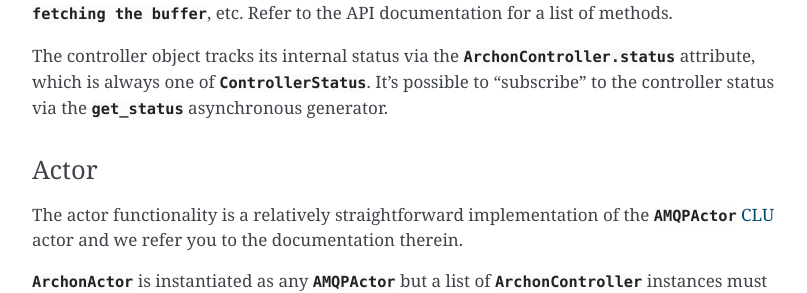
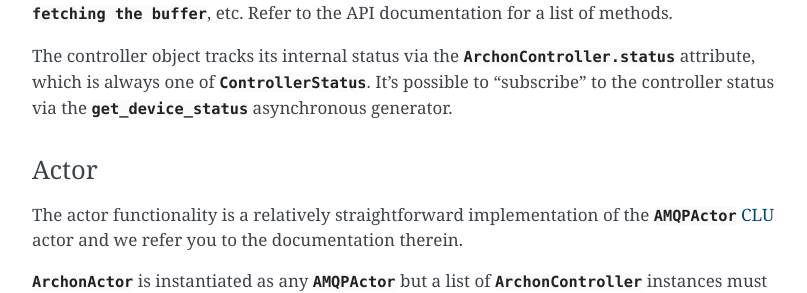
Before and after one commit to sdss/archon, a Sphinx documentation site: the page built from docs/sphinx/index.rst, in a window 1280 px wide and 900 px high, scrolled down 814 px. Shown: the part 160-453 px from the top of the window, without its empty margins (346-1153 px from the left). Built offline with Sphinx 7.4.7, drawn with Linux system fonts in a browser that asks for light colours; the version number is read from the project's files by our own code.

Commit message:
Fix some references in docs

```diff
--- a/docs/sphinx/index.rst
+++ b/docs/sphinx/index.rst
@@ -33,9 +33,9 @@ The ``archon`` product provides a `wrapper <.ArchonController>` for the `STA Arc
 
 `~.ArchonController.send_command` allows to send a raw command to the controller, while managing command IDs, message formatting, and reply parsing. `~.ArchonController.send_command` returns a `.ArchonCommand`, which is a `~asyncio.Future` that can e awaited until the Archon command completes or fails. The replies from the controller are stored in `.ArchonCommand.replies` as a list of `.ArchonCommandReply`.
 
-`.ArchonController` also provides some mid-level routines to automate complex processes such as `loading a configuration file <.ArchonController.read_config>`, retrieving the `controller status <.ArchonController.get_status>`, `integrating <.ArchonController.integrate>`, `fetching the buffer <.ArchonController.fetch>`, etc. Refer to the API documentation for a list of methods.
+`.ArchonController` also provides some mid-level routines to automate complex processes such as `loading a configuration file <.ArchonController.read_config>`, retrieving the `controller status <.ArchonController.get_device_status>`, `integrating <.ArchonController.expose>`, `fetching the buffer <.ArchonController.fetch>`, etc. Refer to the API documentation for a list of methods.
 
-The controller object tracks its internal status via the `.ArchonController.status` attribute, which is always one of `.ControllerStatus`. It's possible to "subscribe" to the controller status via the `~.ArchonController.get_status` asynchronous generator.
+The controller object tracks its internal status via the `.ArchonController.status` attribute, which is always one of `.ControllerStatus`. It's possible to "subscribe" to the controller status via the `~.ArchonController.get_device_status` asynchronous generator.
 
 Actor
 ^^^^^
```
